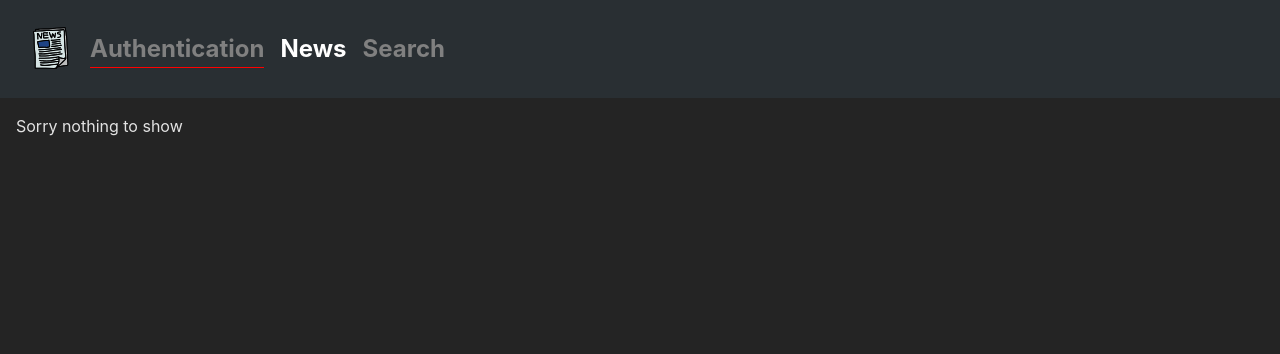
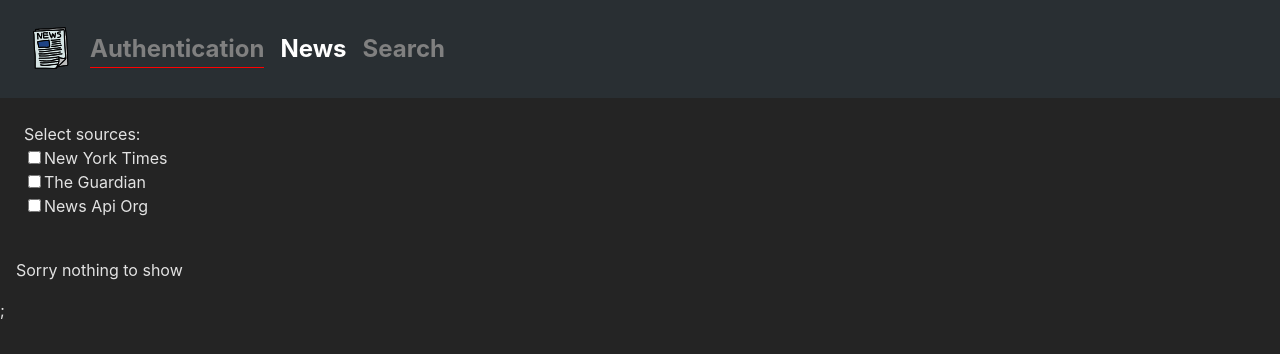
Before and after one commit to Ali4code/newsletter-app, a React (Vite) app: page / in a window 1280 px wide. Both pictures are taken after a click on the element "News". Shown: the top 354 px of the page. Built offline with nearby package versions, Linux system fonts and the light colour scheme.

Commit message:
preferences localStorage saving

```diff
--- a/src/components/NewsFeed/NewsFeed.tsx
+++ b/src/components/NewsFeed/NewsFeed.tsx
@@ -3,11 +3,12 @@
 import { useSelector } from "react-redux";
 import { selectApiKeys } from "../../store/authSlice";
 import { useAuthAlert } from "../../utils/useAuthAlert";
+import { Preferences } from "../Preferences/Preferences";
 
 export const NewsFeed = () => {
   useAuthAlert();
+
   const apiKeys = useSelector(selectApiKeys);
-
   const { data, isLoading } = useGetHeadlinesNewsApiOrgQuery(
     {
       apiKey: apiKeys?.newsApiOrg,
@@ -17,5 +18,10 @@
   );
 
 
-  return <ArticleList isLoading={isLoading} articles={data?.articles} />;
+  return (
+    <>
+      <Preferences />
+      <ArticleList isLoading={isLoading} articles={data?.articles} />;
+    </>
+  );
 };
--- a/src/components/Preferences/Preferences.module.css
+++ b/src/components/Preferences/Preferences.module.css
@@ -1,6 +1,8 @@
 .preferences {
     display: flex;
-    flex-direction: column;
+    flex-direction: row;
     align-items: center;
-    justify-content: center;
+    justify-content: start;
+    gap: 8px;
+    padding: 24px;
 }
--- a/src/components/Preferences/Preferences.tsx
+++ b/src/components/Preferences/Preferences.tsx
@@ -1,9 +1,70 @@
-import { useState } from "react";
-import { TPreferences } from "./Preferences.types";
+import { useEffect, useState } from "react";
+import { TPreferences, TSource, TWebState } from "./Preferences.types";
 import Classes from "./Preferences.module.css";
+import { API_SOURCES } from "../SearchColumn/SearchColumn.constants";
+import { WEBPAGE_STATE_LOCAL_STORAGE_KEY } from "../../constants";
 
 export const Preferences = () => {
-  const [preferences, setPreferences] = useState<TPreferences>({});
+  // to keep the preferences in local storage to prevent user losing their selected filters
+  const prevWebState = JSON.parse(
+    localStorage.getItem(WEBPAGE_STATE_LOCAL_STORAGE_KEY) ?? "{}"
+  ) as TWebState;
+  const [preferences, setPreferences] = useState<TPreferences>(
+    prevWebState?.preferences ?? {}
+  );
 
-  return <div className={Classes.preferences}></div>;
+  useEffect(() => {
+    const webpageState = {
+      ...prevWebState,
+      preferences,
+    };
+    localStorage.setItem(
+      WEBPAGE_STATE_LOCAL_STORAGE_KEY,
+      JSON.stringify(webpageState)
+    );
+  }, [preferences, prevWebState]);
+
+  const onSourceChange = (event: React.ChangeEvent<HTMLInputElement>) => {
+    const value = event.target.value as TSource;
+    setPreferences((prev) => {
+      const sources = [...(prev?.sources ?? [])];
+      if (sources.includes(value)) {
+        sources.splice(sources.indexOf(value), 1);
+      } else {
+        sources.push(value);
+      }
+      return { ...prev, sources: sources };
+    });
+  };
+
+  return (
+    <div className={Classes.preferences}>
+      <div>
+        Select sources:
+        {Object.keys(API_SOURCES).map((key) => (
+          <div key={API_SOURCES[key as keyof typeof API_SOURCES].id}>
+            <input
+              type="checkbox"
+              id={API_SOURCES[key as keyof typeof API_SOURCES].id}
+              name="source"
+              value={API_SOURCES[key as keyof typeof API_SOURCES].id}
+              onChange={onSourceChange}
+              checked={
+                preferences.sources?.includes(
+                  API_SOURCES[key as keyof typeof API_SOURCES].id
+                ) || false
+              }
+            />
+            <label htmlFor={API_SOURCES[key as keyof typeof API_SOURCES].id}>
+              {API_SOURCES[key as keyof typeof API_SOURCES].name}
+            </label>
+          </div>
+        ))}
+      </div>
+
+      <div>
+
+      </div>
+    </div>
+  );
 };
--- a/src/components/Tabs/Tabs.tsx
+++ b/src/components/Tabs/Tabs.tsx
@@ -4,6 +4,7 @@
 import { TTab } from "../Navbar/Navbar.types";
 import { WEBPAGE_STATE_LOCAL_STORAGE_KEY } from "../../constants";
 import { selectSelectedTab, setActionSelectedTab } from "../../store/tabsSlice";
+import { TWebState } from "../Preferences/Preferences.types";
 
 export const Tabs = ({
   tabs,
@@ -17,13 +18,20 @@
   const dispatch = useDispatch();
   const selectedTab = useSelector(selectSelectedTab);
   const onTabSelect = (tab: TTab) => {
+    const prevWebState = JSON.parse(
+      localStorage.getItem(WEBPAGE_STATE_LOCAL_STORAGE_KEY) ?? "{}"
+    ) as TWebState;
+
     const webpageState = {
+      ...prevWebState,
       selectedTab: tab,
     };
+
     localStorage.setItem(
       WEBPAGE_STATE_LOCAL_STORAGE_KEY,
       JSON.stringify(webpageState)
     );
+
     dispatch(setActionSelectedTab({ selectedTab: tab }));
   };
   return (
```
Also changed, not shown: src/components/Preferences/Preferences.types.ts (+10 -2 lines).
